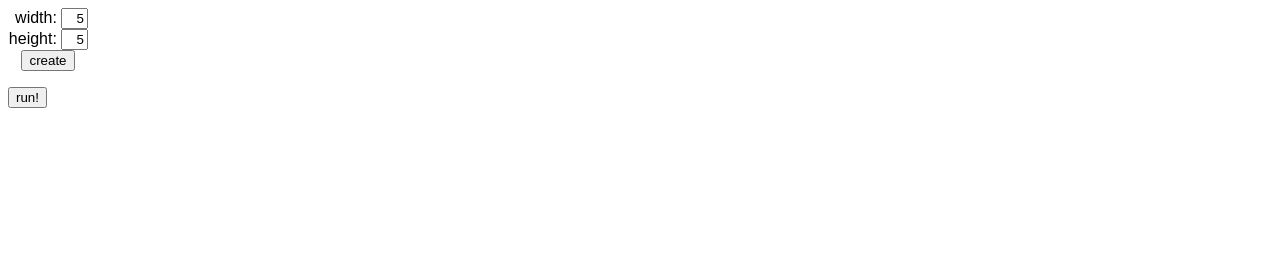
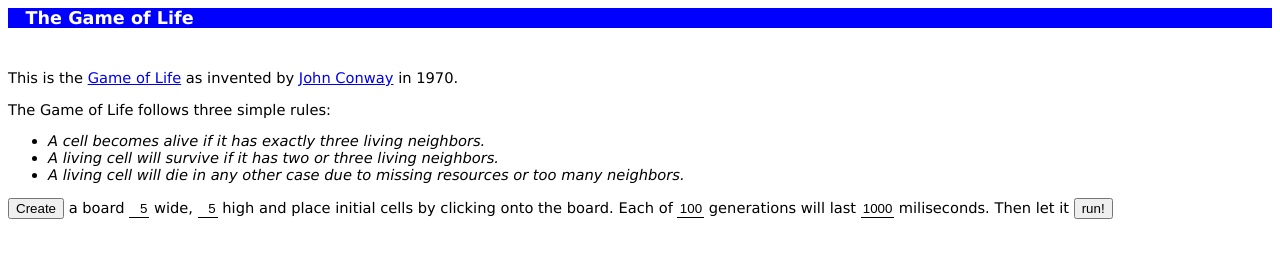
Before and after one commit to jwendland/GameOfLife, a plain HTML site: page index.html in a window 1280 px wide. Drawn offline with nearby package versions, Linux system fonts and the light colour scheme.

Commit message:
- rename iterations to generations - add some text documenting what this is - make generations and delay configurable - better layout

```diff
--- a/gof.css
+++ b/gof.css
@@ -1,19 +1,36 @@
 body {
-  font-family: sans-serif;
+  font-family: Verdana, Arial, sans-serif;
+  font-size: 11pt;
+}
+
+#doc {
+  padding-top: 1em;
+  margin-bottom: 2em;
+}
+
+#board {
+  float: left;
+  margin-left: 5em;
 }
 
 form#setup div {
-  width: 5em;
+  width: 10em;
   text-align: right;
 }
 
-form#setup div.button {
-  text-align: center;
+form#setup input[type=text] {
+  width: 1.5em;
+  text-align: right;
+  border: 0;
+  border-bottom: 1px solid black;
 }
 
-form#setup input[type=text] {
-  width: 2em;
-  text-align: right;
+#generations {
+  width: 2em !important;
+}
+
+#delay {
+  width: 2.5em !important;
 }
 
 div.row {
@@ -30,3 +47,14 @@ div.cell {
 div.cell.alive {
   background-color: #00f;
 }
+
+h1 {
+  font-size: 120%;
+  background-color: #00f;
+  color: #fff;
+  padding-left: 1em;
+}
+
+li {
+  font-style: oblique;
+}
--- a/gof.js
+++ b/gof.js
@@ -1,19 +1,26 @@
 $(document).ready(function() {
   $('#createButton').click(function() {
-    (new GameOfLife($('#size_x').val(), $('#size_y').val(), 2, 100)).create();
+    var gof = new GameOfLife(
+      $('#size_x').val(),
+      $('#size_y').val(),
+      $('#delay').val(),
+      $('#generations').val());
+    gof.create();
   })
 });
 
-function GameOfLife(x, y, pause, iterations) {
+/* constructor function */
+function GameOfLife(x, y, delay, generations) {
   this.x = x;
   this.y = y;
-  this.pause = pause;
-  this.iterations = iterations;
-  this.currentIteration = 0;
+  this.delay = delay;
+  this.generations = generations;
+  this.currentGeneration = 0;
 }
 
 GameOfLife.prototype = {
 
+  /* create the game board */
   create: function() {
     $('#board').empty();
     for (var i = 0; i < this.y; i++) {
@@ -28,6 +35,7 @@ GameOfLife.prototype = {
     $('#runButton').click($.proxy(this.run, this));
   },
 
+  /* count how many living neighbors cell(x,y) has got */
   countEnv: function(x, y) {
     var retval = 0;
     for (var yy = y-1; yy <= y+1; yy++) {
@@ -46,12 +54,12 @@ GameOfLife.prototype = {
     return retval;
   },
 
+  /* run the game */
   run: function() {
     for (var y = 0; y < this.y; y++) {
       for (var x = 0; x < this.x; x++) {
         var cell = $('#cell_' + y + '_' + x);
         var envCount = this.countEnv(x, y);
-        cell.text(envCount);
         // rule 1
         if (!cell.hasClass('alive') && envCount == 3) {
           cell.addClass('should_alive');
@@ -66,11 +74,10 @@ GameOfLife.prototype = {
         cell.addClass('should_dead');
       }
     }
-    console.log('iteration ' + this.currentIteration);
     $('.should_alive').addClass('alive').removeClass('should_alive');
     $('.should_dead').removeClass('alive').removeClass('should_dead');
-    if (this.iterations > ++this.currentIteration) {
-      window.setTimeout($.proxy(this.run, this), this.pause * 1000);
+    if (this.generations > ++this.currentGeneration) {
+      window.setTimeout($.proxy(this.run, this), this.delay);
     }
   }
 }
--- a/index.html
+++ b/index.html
@@ -6,22 +6,34 @@
   </head>
   <body>
 
-    <form id="setup">
-      <div>
-        <label for="size_x">width:</label>
-        <input type="text" id="size_x" value="5" />
-      </div>
-      <div>
-        <label for="size_y">height:</label>
-        <input type="text" id="size_y" value="5" />
-      </div>
-      <div class="button">
-        <input type="button" id="createButton" value="create" />
-      </div>
-    </form>
+    <h1>The Game of Life</h1>
 
+    <div id="doc">
+      <form id="setup">
+      <p>
+      This is the <a href="http://en.wikipedia.org/wiki/Conway%27s_Game_of_Life">Game of Life</a>
+      as invented by <a href="http://en.wikipedia.org/wiki/John_Horton_Conway">John Conway</a>
+      in 1970.
+      </p>
+      <p>
+      The Game of Life follows three simple rules:
+        <ul>
+          <li>A cell becomes alive if it has exactly three living neighbors.</li>
+          <li>A living cell will survive if it has two or three living neighbors.</li>
+          <li>A living cell will die in any other case due to missing resources or too many neighbors.</li>
+        </ul>
+      </p>
+      <p>
+      <input type="button" id="createButton" value="Create" /> a board <input type="text" id="size_x" value="5" /> wide,
+      <input type="text" id="size_y" value="5" /> high and place initial cells by clicking onto the board.
+      Each of <input type="text" id="generations" value="100" /> generations will last
+      <input type="text" id="delay" value="1000" /> miliseconds.
+      Then let it <input type="button" id="runButton" value="run!" />
+      </p>
+
+      </form>
+    </div>
     <div id="board"></div>
-    <input type="button" id="runButton" value="run!" />
 
   </body>
 </html>
```
